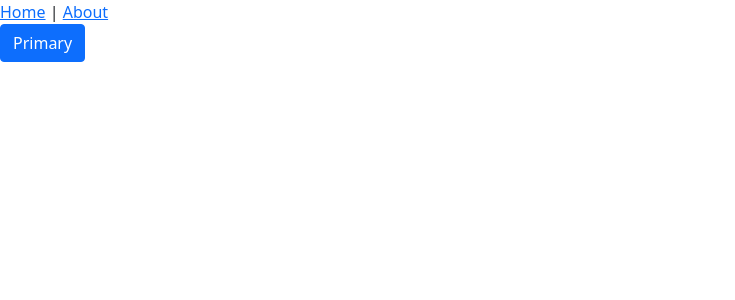
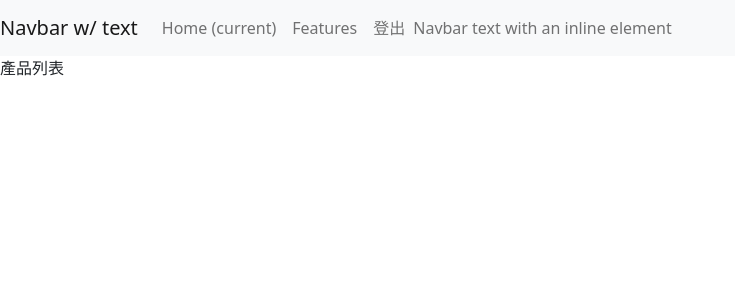
Before and after one commit to jingche120/0126, a Vue app in the folder final_project/: page /#/dashboard/products in a window 1280 px wide. Shown: the top 300 px of the page, without its empty margins (0-735 px from the left). Built offline with nearby package versions, Linux system fonts and the light colour scheme; no server answers.

Commit message:
調整巢狀路由並加入Navbar

```diff
--- a/final_project/src/App.vue
+++ b/final_project/src/App.vue
@@ -1,10 +1,5 @@
 <template>
-  <nav>
-    <router-link to="/">Home</router-link> |
-    <router-link to="/about">About</router-link>
-  </nav>
   <router-view/>
-  <button type="button" class="btn btn-primary">Primary</button>
 </template>
 
 <style lang="scss">
--- /dev/null
+++ b/final_project/src/components/NavbarComponents.vue
@@ -0,0 +1,43 @@
+<!-- 把Navbar獨立成一元件 -->
+<template>
+    <nav class="navbar navbar-expand-lg navbar-light bg-light">
+        <a class="navbar-brand" href="#">Navbar w/ text</a>
+        <button class="navbar-toggler" type="button"
+        data-toggle="collapse" data-target="#navbarText"
+            aria-controls="navbarText" aria-expanded="false" aria-label="Toggle navigation">
+            <span class="navbar-toggler-icon"></span>
+        </button>
+        <div class="collapse navbar-collapse" id="navbarText">
+            <ul class="navbar-nav mr-auto">
+                <li class="nav-item active">
+                    <a class="nav-link" href="#">Home <span class="sr-only">(current)</span></a>
+                </li>
+                <li class="nav-item">
+                    <a class="nav-link" href="#">Features</a>
+                </li>
+                <li class="nav-item">
+                    <a class="nav-link" href="#" @click.prevent="logout">登出</a>
+                </li>
+            </ul>
+            <span class="navbar-text">
+                Navbar text with an inline element
+            </span>
+        </div>
+    </nav>
+</template>
+
+<script>
+export default {
+  methods: {
+    logout() {
+      const api = `${process.env.VUE_APP_API}logout`;
+      this.$http.post(api).then((res) => {
+        // console.log(res);
+        if (res.data.success) {
+          this.$router.push('/login');
+        }
+      });
+    },
+  },
+};
+</script>
--- a/final_project/src/router/index.js
+++ b/final_project/src/router/index.js
@@ -24,6 +24,12 @@ const routes = [
     path: '/dashboard',
     name: 'dashboard',
     component: () => import('../views/DashboardView.vue'),
+    children: [
+      {
+        path: 'products',
+        component: () => import('../views/ProductsView.vue'),
+      },
+    ],
   },
 ];
 const router = createRouter({
--- a/final_project/src/views/DashboardView.vue
+++ b/final_project/src/views/DashboardView.vue
@@ -1,10 +1,12 @@
 <template>
-    <div>
-        Dashboard
-    </div>
+  <Navbar></Navbar>
+  <router-view />
 </template>
 
 <script>
+// 把元件Navbar載入專案
+import Navbar from '../components/NavbarComponents.vue';
+
 export default {
   created() {
     // 取出Token，並將Token加入headers中
@@ -16,9 +18,13 @@ export default {
     this.$http.post(api, this.user).then((res) => {
       // 如果res.data.success不等於true，則代表尚未登入，轉移至登入畫面
       if (res.data.success !== true) {
-        this.$router.push('login');
+        this.$router.push('/login');
       }
     });
   },
+  components: {
+    // 元件Navbar
+    Navbar,
+  },
 };
 </script>
--- a/final_project/src/views/LoginView.vue
+++ b/final_project/src/views/LoginView.vue
@@ -55,7 +55,7 @@ export default {
             // console.log(token, expired);
             document.cookie = `hexToken=${token}; expires=${new Date(expired)}`;
             // console.log(res);
-            this.$router.push('dashboard');
+            this.$router.push('dashboard/products');
           }
         });
     },
--- /dev/null
+++ b/final_project/src/views/ProductsView.vue
@@ -0,0 +1,3 @@
+<template>
+  產品列表
+</template>
```
Also changed, not shown: 1 other file (tests, documents, lock files or other folders).
